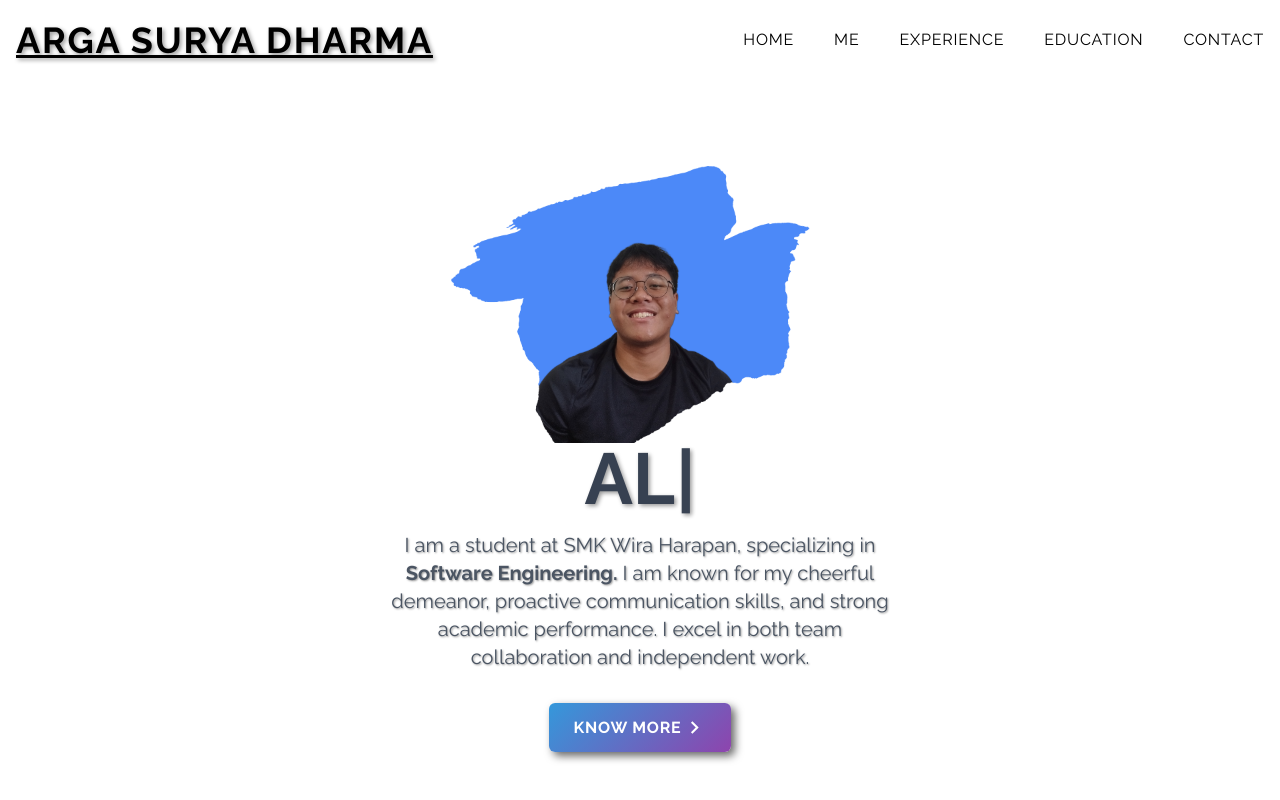
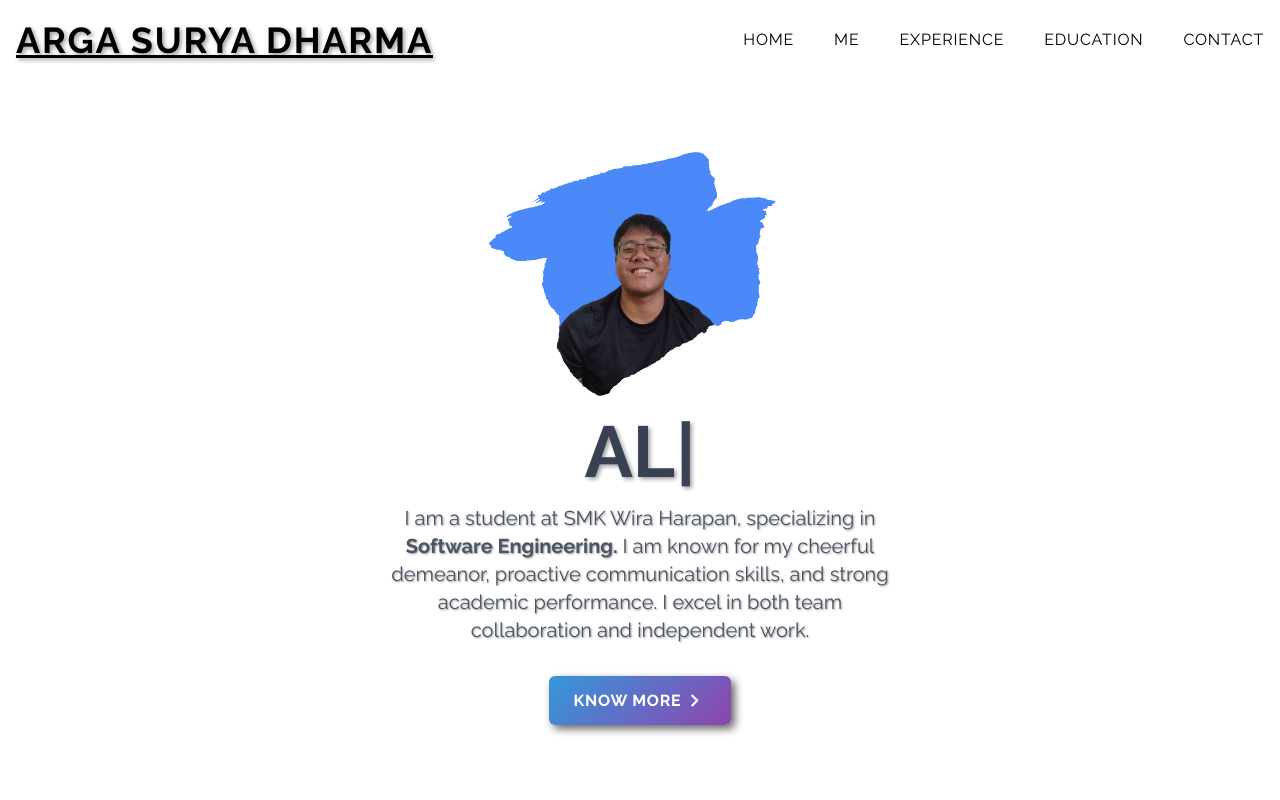
Before and after one commit to argasurya02/my-cv, a Next.js app: page / in a window 1280 px wide. Shown: the top 800 px of the page. Built offline with nearby package versions, Linux system fonts and the light colour scheme.

Commit message:
aku ganti yah

```diff
--- a/components/Homepage.js
+++ b/components/Homepage.js
@@ -9,9 +9,9 @@ const Homepage = () => {
   return (
     <div id='home' className='h-screen w-full text-center '>
       <div className='max-w-screen-xl mx-auto w-full h-full pt-24 p-4 flex flex-col items-center'>
-        <div className='mx-auto overflow-hidden rounded-xl'>
+        <div className='mx-auto overflow-hidden rounded-xl w-80 h-80'>
           {/* Menyesuaikan ukuran gambar */}
-          <Image src={heroImage} alt='me' width={400} height={400} />
+          <Image src={heroImage} alt='me'  />
         </div>
 
         {/* Menambahkan efek hover dan bayangan pada judul */}
```
